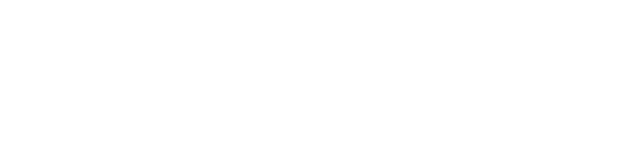
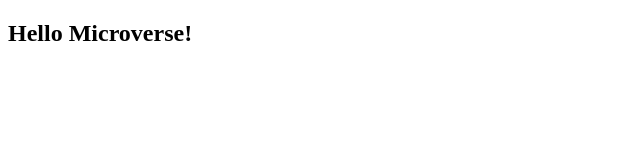
Before and after one commit to petudeveloper/Hello-Microverse, a plain HTML site: page index.html in a window 1280 px wide. Shown: the whole page, without its empty margins (0-640 px from the left). Drawn offline with Linux system fonts and the light colour scheme.

Commit message:
Add header and h1 tag with Hellow Microverse text.

```diff
--- a/index.html
+++ b/index.html
@@ -4,9 +4,11 @@
   <meta charset="UTF-8">
   <meta http-equiv="X-UA-Compatible" content="IE=edge">
   <meta name="viewport" content="width=device-width, initial-scale=1.0">
-  <title>Document</title>
+  <title>"Hello Microverse!"</title>
 </head>
 <body>
-
+  <header>
+    <h2>Hello Microverse!</h2>
+  </header>
 </body>
 </html>
```
